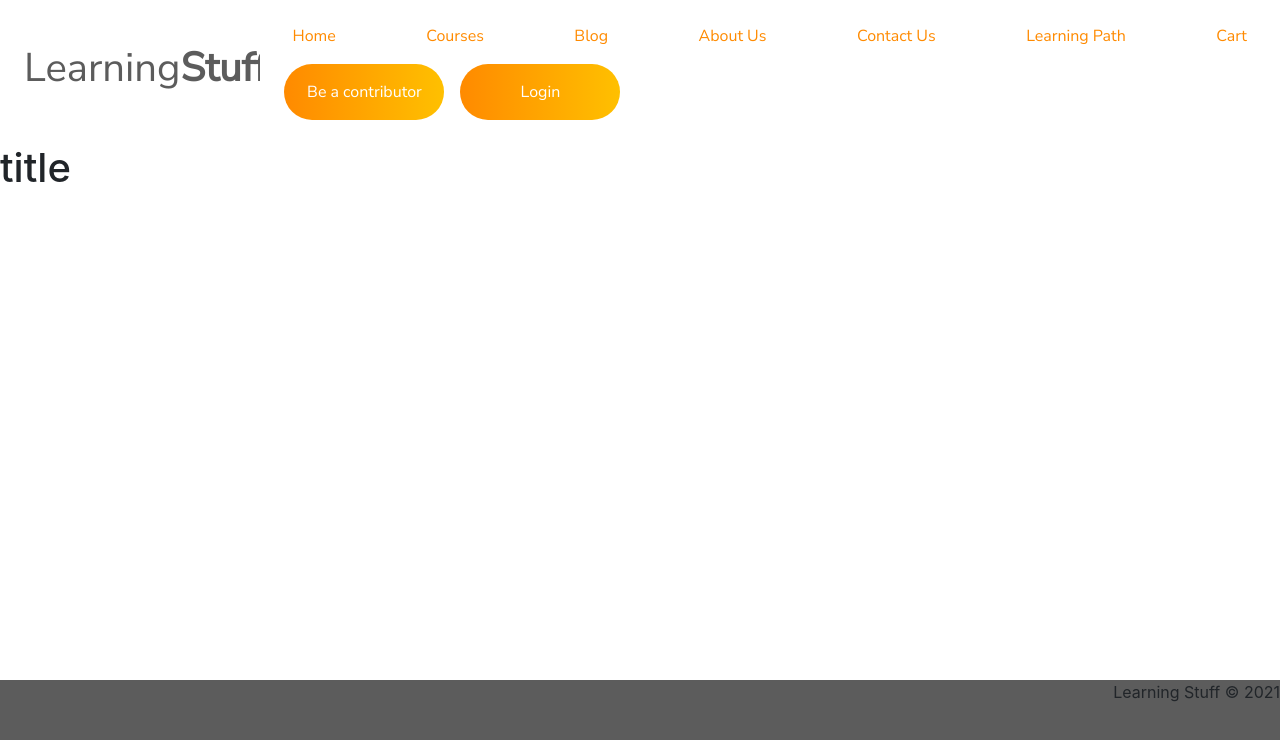
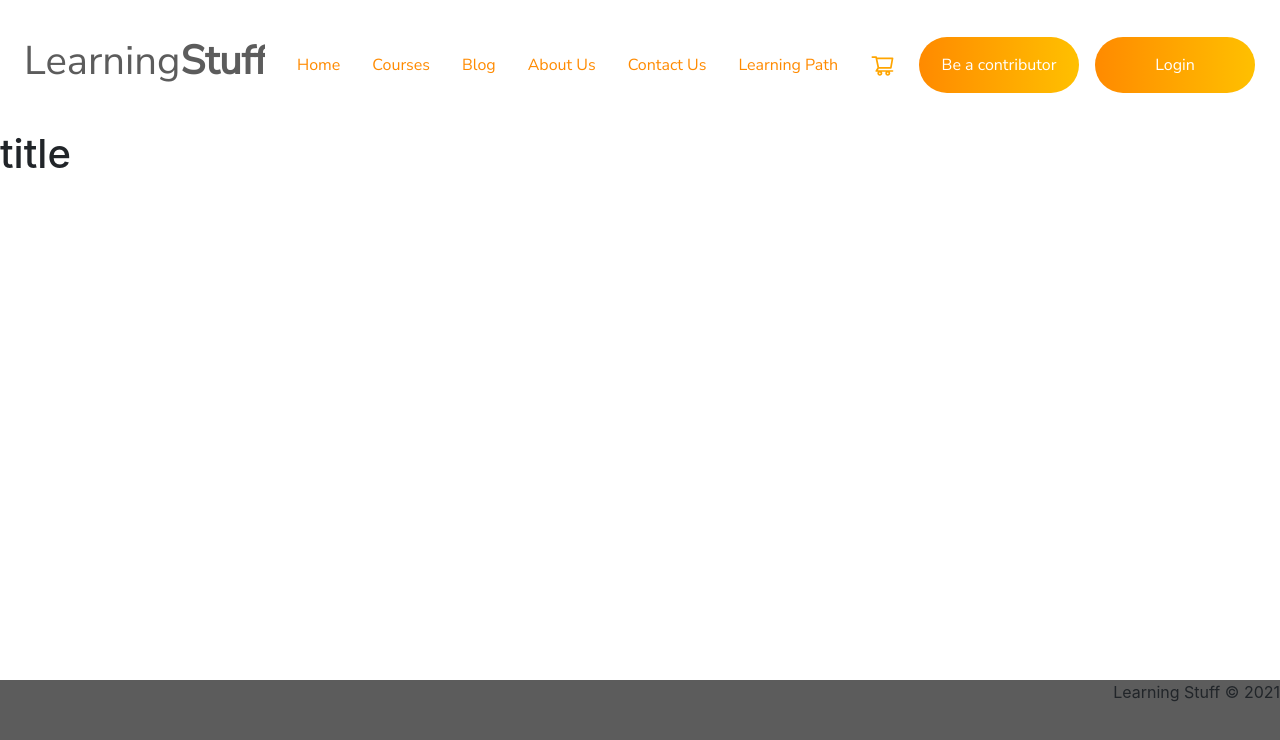
Before and after one commit to cha-fa/front_learningstuff, a React (Create React App) app: page / in a window 1280 px wide. Shown: the top 740 px of the page. Built offline with nearby package versions, Linux system fonts and the light colour scheme.

Commit message:
add icons

```diff
--- a/src/components/layout/Nav/Nav.jsx
+++ b/src/components/layout/Nav/Nav.jsx
@@ -5,6 +5,7 @@ import { fetchToLogout } from "stores/authentication/authMiddleware";
 import { Navbar } from "react-bootstrap";
 import "./Nav.scss";
 import ButtonPrimary from "components/ButtonPrimary/ButtonPrimary";
+import { AiOutlineShoppingCart, AiFillBell } from "react-icons/ai";
 
 const Nav = () => {
   const token = useSelector((state) => state.auth.token);
@@ -31,7 +32,21 @@ const Nav = () => {
         <Link className="nav-link" to="/">About Us</Link>
         <Link className="nav-link" to="/">Contact Us</Link>
         <Link className="nav-link" to="/">Learning Path</Link>
-        <Link className="nav-link" to="/">Cart</Link>
+        <Link className="nav-link" to="/">
+          <AiOutlineShoppingCart
+            size={25}
+            style={{ color: "orange" }}
+          />
+          </Link>
+
+        {currentUser && (
+          <Link className="nav-link" to="/">
+            <AiFillBell
+              size={25}
+              style={{ color: "orange" }}
+            />
+          </Link>
+        )}
 
         <div className="d-flex">
         {!currentUser && (
--- a/src/components/layout/Nav/Nav.scss
+++ b/src/components/layout/Nav/Nav.scss
@@ -22,3 +22,8 @@
   -moz-text-fill-color: transparent;
   background-size: 0, 100%;
 }
+
+.nav-icons {
+  color: $primary;
+  size : 40;
+}
```
